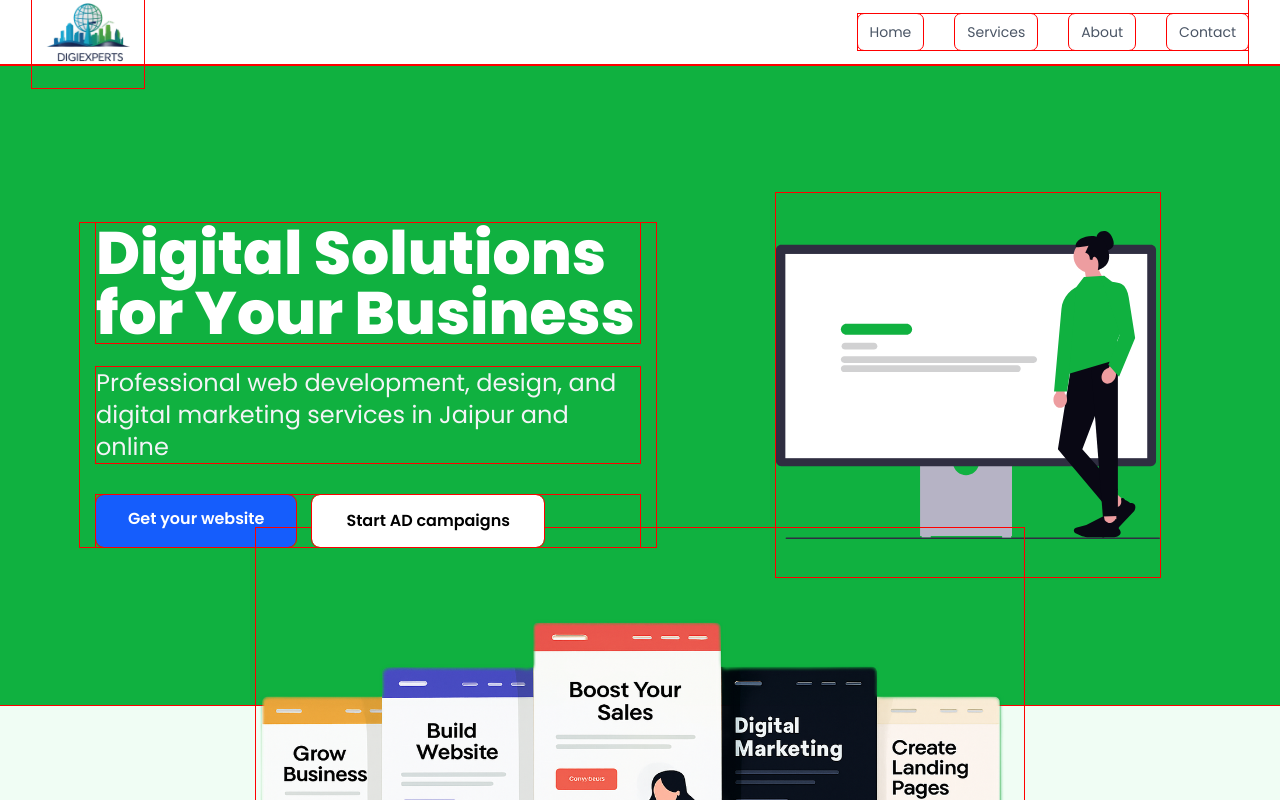
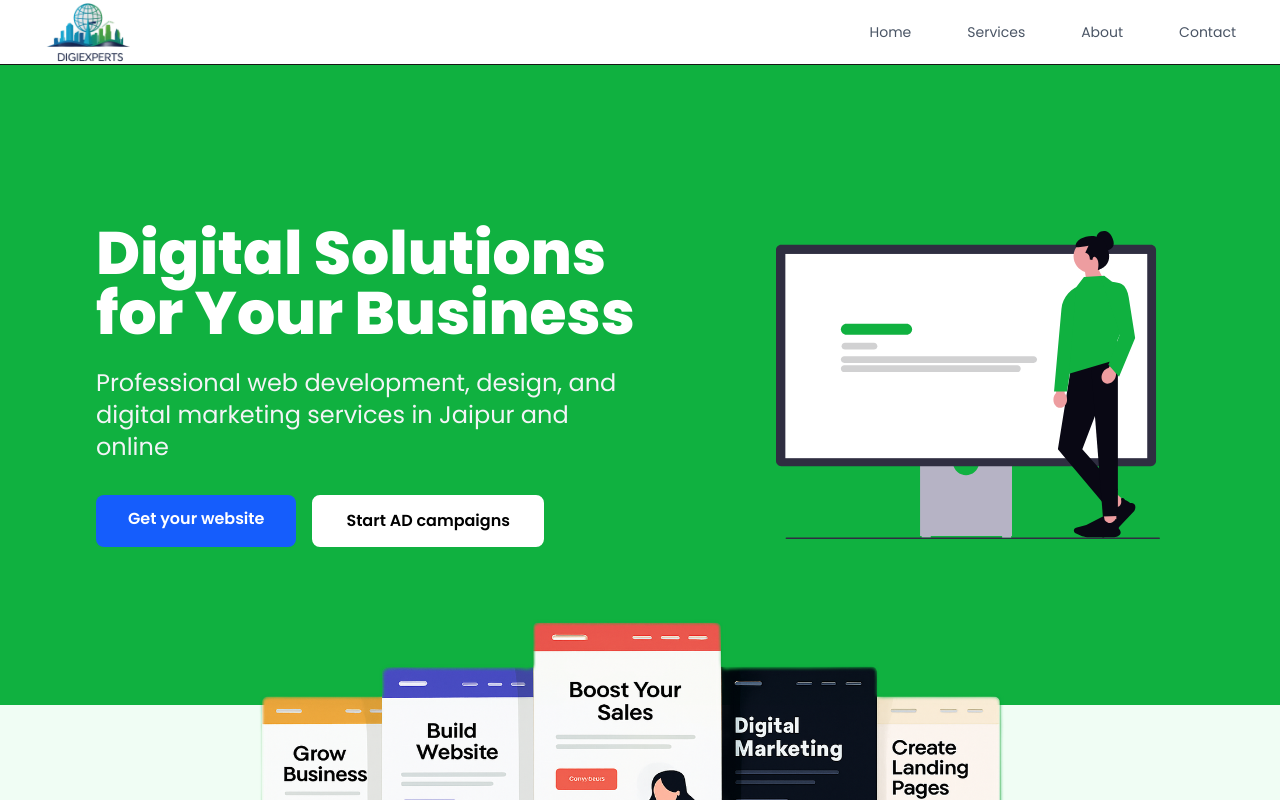
Before and after one commit to AK0121/digiexperts-website, a Next.js app: page / in a window 1280 px wide. Shown: the top 800 px of the page. Built offline with nearby package versions, Linux system fonts and the light colour scheme.

Commit message:
Remove the testing css style

```diff
--- a/src/app/globals.css
+++ b/src/app/globals.css
@@ -26,5 +26,4 @@ body {
   transition-property: color, background-color, border-color, outline-color, text-decoration-color, fill, stroke, opacity, box-shadow, transform, filter, backdrop-filter;
   transition-timing-function: cubic-bezier(0.4, 0, 0.2, 1);
   transition-duration: 150ms;
-  outline: 1px solid red;
 }
```
